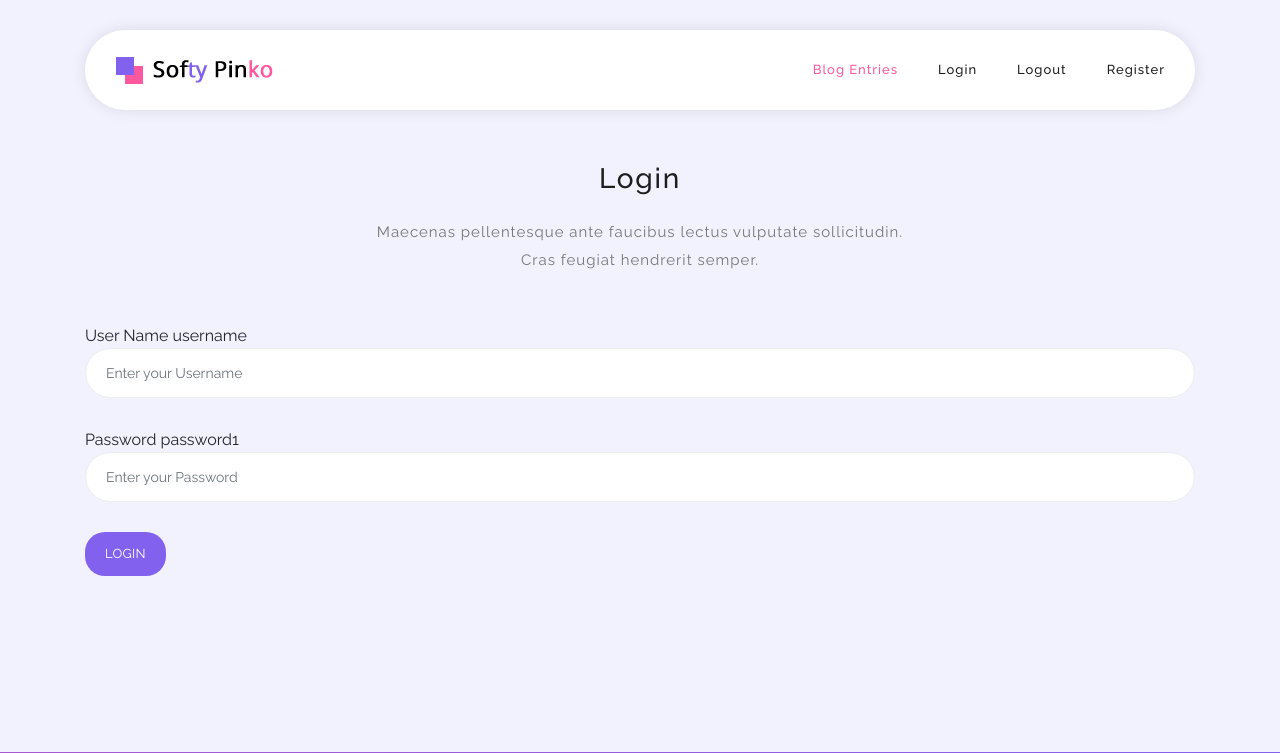
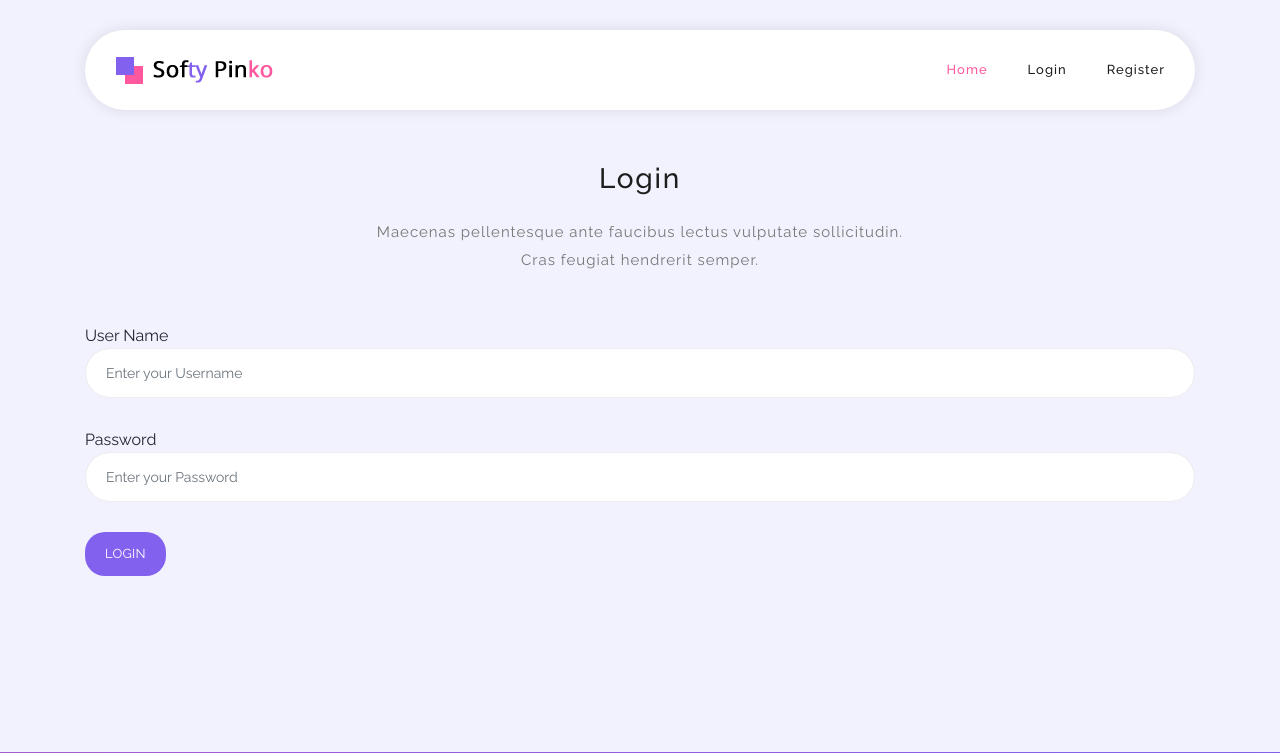
Before and after one commit to abs001/myblogger, a Django app: page /login in a window 1280 px wide. Shown: the top 753 px of the page. Run offline with Django 3.2, Linux system fonts and the light colour scheme; some libraries are stand-ins or nearby versions.

Commit message:
Fix| Login issue and changed logout functionality to user contrib.auth views

```diff
--- a/myblogger/myblog/templates/myblog/base.html
+++ b/myblogger/myblog/templates/myblog/base.html
@@ -46,10 +46,14 @@
                         <!-- ***** Logo End ***** -->
                         <!-- ***** Menu Start ***** -->
                         <ul class="nav">
-                            <li><a href="/" class="active">Blog Entries</a></li>
-                            <li><a href="/login">Login</a></li>
-                            <li><a href="/logout">Logout</a></li>
-                            <li><a href="/register">Register</a></li>
+                            <li><a href="/" class="active">Home</a></li>
+                            {% if user.username %}
+                                <li><a href="/" class="active"> {{ user.username }}'s blogs</a></li>
+                                <li><a href="/logout">Logout</a></li>
+                            {% else %}
+                                <li><a href="/login">Login</a></li>
+                                <li><a href="/register">Register</a></li>
+                            {% endif %}
                         </ul>
                         <a class='menu-trigger'>
                             <span>Menu</span>
--- a/myblogger/myblog/templates/myblog/login.html
+++ b/myblogger/myblog/templates/myblog/login.html
@@ -32,7 +32,7 @@
                             {% for field in login_form %}
                                 <div class="col-sm-12">
                                   <fieldset>
-                                    {{ field.label }} {{ field.name }}
+                                    {{ field.label }}
                                     {{ field }} <div class="text-danger">{{ field.errors }}</div>
                                   </fieldset>
                                 </div>
--- a/myblogger/myblog/urls.py
+++ b/myblogger/myblog/urls.py
@@ -1,4 +1,5 @@
 from django.urls import path
+from django.contrib.auth import views as auth_views
 from . import views
 
 
@@ -6,5 +7,5 @@ urlpatterns = [
     path('', views.index, name="index"),
     path('register', views.register, name="register"),
     path('login', views.login_user, name="login"),
-    path('logout', views.login_user, name="logout")
+    path('logout', auth_views.LogoutView.as_view(), name="logout")
 ]
--- a/myblogger/myblog/views.py
+++ b/myblogger/myblog/views.py
@@ -1,7 +1,7 @@
 from django.shortcuts import render, redirect
 from .forms import Register, LoginUser
 from django.contrib import messages
-from django.contrib.auth import authenticate, logout
+from django.contrib.auth import authenticate, login, logout
 
 
 def index(request):
@@ -29,6 +29,7 @@ def login_user(request):
             password = form.cleaned_data.get('password1')
             user = authenticate(request, username=username, password=password)
             if user is not None and user.is_active:
+                login(request, user)
                 messages.add_message(request, messages.INFO, "Logged in successfully")
                 return redirect('/')
             else:
@@ -37,8 +38,3 @@ def login_user(request):
     else:
         form = LoginUser()
     return render(request, "myblog/login.html", {"login_form": form})
-
-
-def logout_user(request):
-    messages.add_message(request, messages.INFO, "Successfully logged out")
-    logout(request)
```
